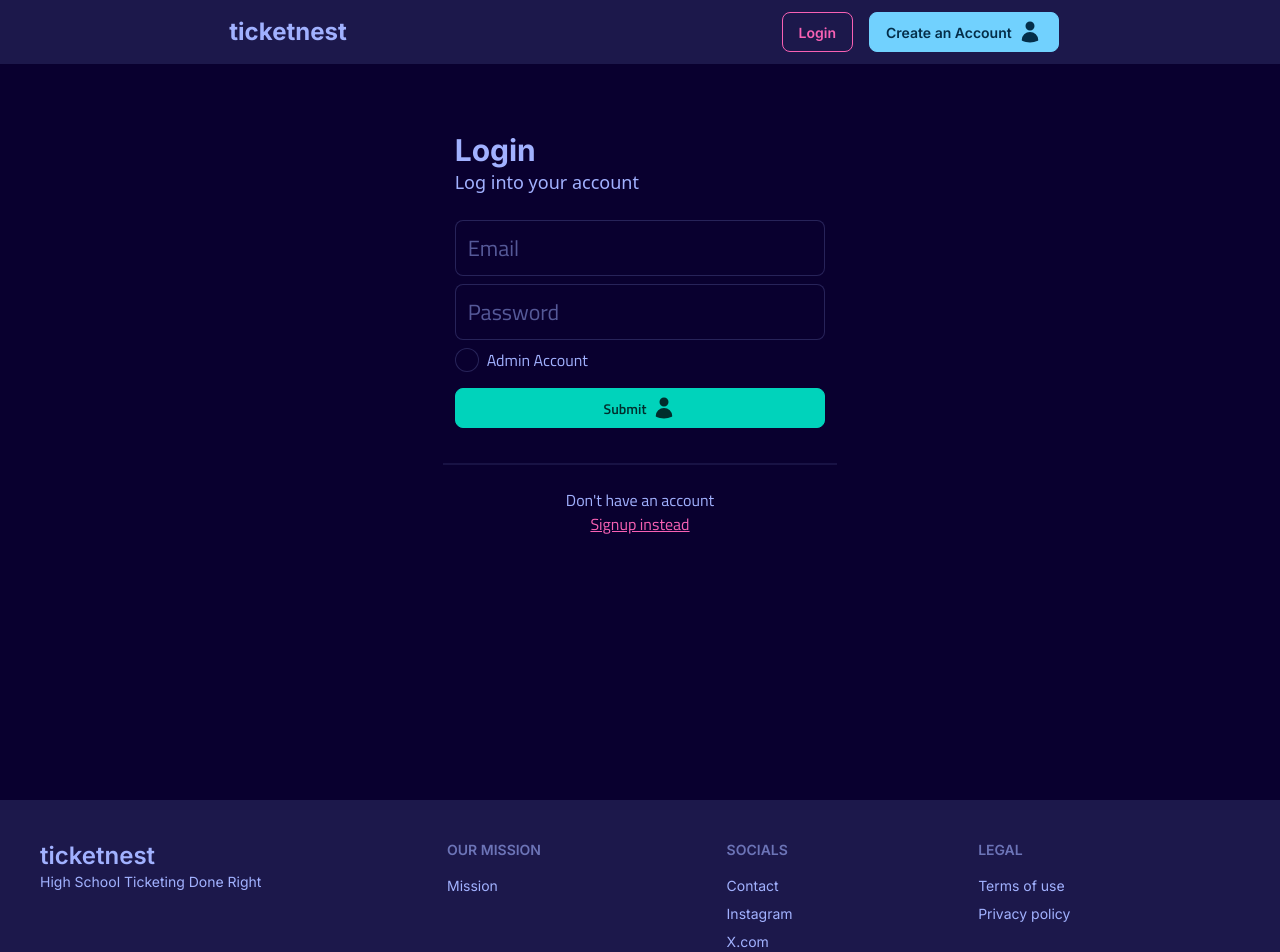
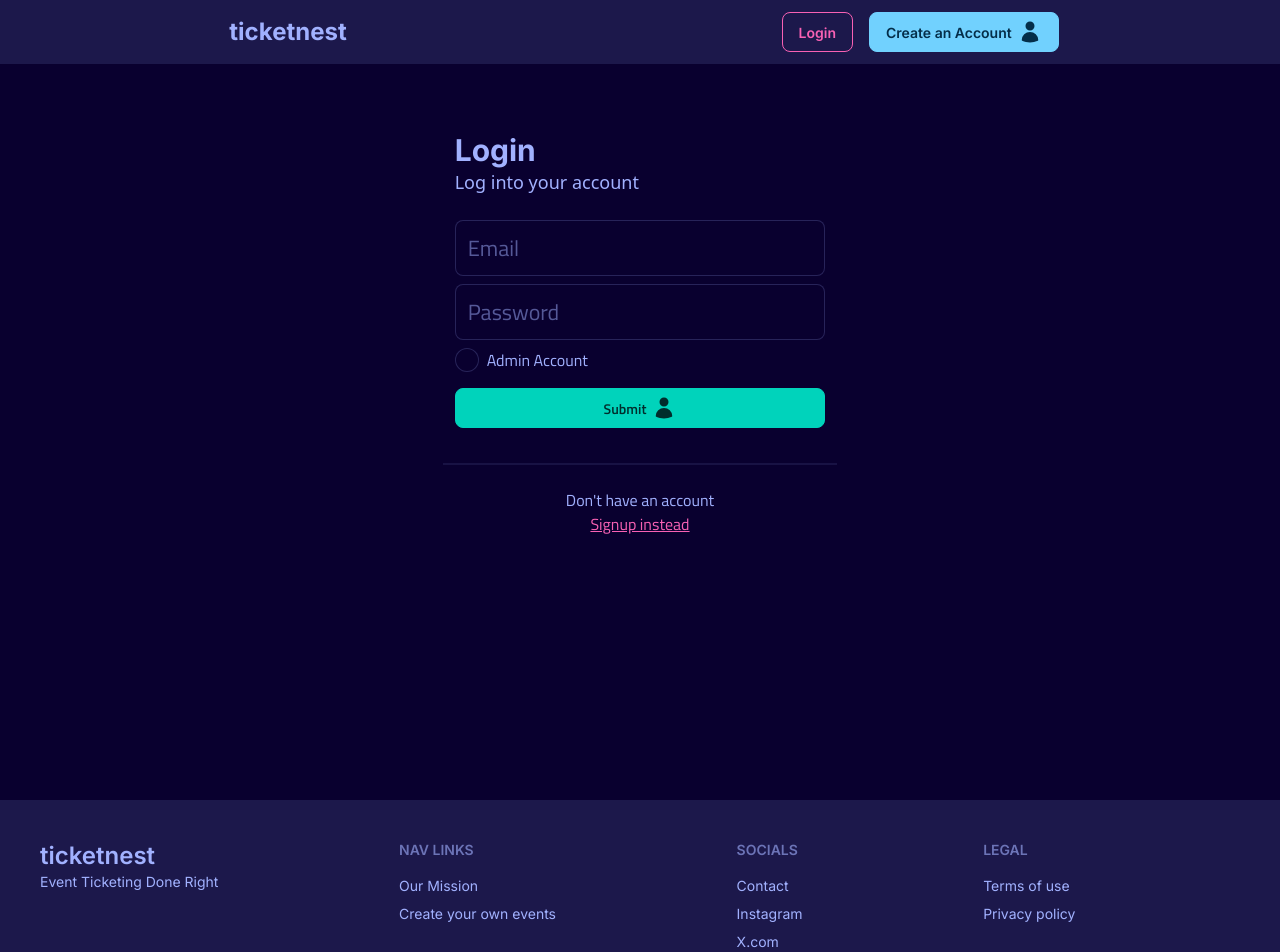
Before and after one commit to ticketnests/gofan-front, a React (Vite) app: page /login in a window 1280 px wide. Shown: the top 952 px of the page. Built offline with nearby package versions, Linux system fonts and the light colour scheme; no server answers.

Commit message:
added robots.txt and updated a couple of things

```diff
--- a/index.html
+++ b/index.html
@@ -7,7 +7,7 @@
     <link rel="icon" type="image/png" sizes="16x16" href="/favicon-16x16.png">
     <link rel="manifest" href="/site.webmanifest">
     <meta name="viewport" content="width=device-width, initial-scale=1.0" />
-    <title>Ticketnest - High School Ticketing Done Right</title>
+    <title>Ticketnest - Event Ticketing Done Right</title>
     <meta name="description" content="Ticketnest: The best ticketing platform for any high school event. Whether it's donations for a charity, or tickets for a football game, Ticketnest has you covered. ">
     <meta name="keywords" content="ticketing, high school, events, donations, football, basketball, ticket sales, high school ticketing, payment, payment processing, ticketnest, ticket nest, nest ticket, event management, event ticketing, event sales, event donations, event fundraising, fundraising, high school payments, payment management, club processor, club payments, club fundraising, club ticketing, club events, club event management, club event ticketing, club event sales, club event donations, club event fundraising, club event payments, club event payment processing, club event ticket sales, club event ticket donations, club event ticket fundraising, club event ticket payments, club event ticket payment processing, club event ticket management, club event ticket management system, club event ticket management software, club event ticket management platform, club event ticket management solution, club event ticket management system, club event ticket management software, club event ticket management platform, club event ticket management solution, club event ticket management system, club event ticket management software, club event ticket management platform, club event ticket management solution, club event ticket management system, club event ticket management software, club event ticket management platform, club event ticket management solution">
   </head>
--- a/src/App.tsx
+++ b/src/App.tsx
@@ -30,6 +30,8 @@ function App() {
   useEffect(() => {
     const x = useSession();
     if (x !== null && x !== undefined) {
+
+      setUser(user);
       setIsLoggedIn(true);
     } else {
       setIsLoggedIn(false);
@@ -76,7 +78,7 @@ function App() {
                 <Route path='/mcps' element={<Mcps />} />
                 <Route path="/privacy" element={<Privacy />} />
                 <Route path="/terms" element={<Terms />} />
-
+                {/* <Route path="/robots.txt" element={<div> User-agent: * <br /> Disallow: / </div>} /> */}
                 <Route path="/landing" element={<LandingPage />} />
 
                {isLoggedIn ? <>
--- a/src/adminregister/page.tsx
+++ b/src/adminregister/page.tsx
@@ -126,7 +126,7 @@ export default function AdminRegister() {
     }
 
 
-
+    setLoading(true)
     callApi("/createschool", "POST", newUser).then((res: ResType) => {
         if (res.code==="err") {
             setNotif({type: "err", message: "Something went wrong"})
@@ -138,6 +138,7 @@ export default function AdminRegister() {
         } else {
             setNotif({type: "err", message: "Something went wrong"})
         }
+        setLoading(false);
     })
 
 
@@ -298,7 +299,7 @@ export default function AdminRegister() {
                         </>}
 
                         {(loading) ? <>
-                            <button type="submit" className="btn btn-primary btn-disabled">
+                            <button disabled type="submit" className="btn btn-primary btn-disabled">
                             <p>Create Account</p>
 
                         </button>
@@ -325,7 +326,7 @@ export default function AdminRegister() {
                 ticketnest
 
                 </Link>
-                <p className="text-xs mt-1">High School Ticketing Done Right</p>
+                <p className="text-xs mt-1">Event Ticketing Done Right</p>
                 <div>
                     <p className="font-1 font-bold text-5xl"></p>
                 </div>
--- a/src/components/Footer.tsx
+++ b/src/components/Footer.tsx
@@ -30,13 +30,14 @@ export default function Footer() {
         <a className="font-semibold text-2xl">ticketnest</a>
 
       <br />
-      High School Ticketing Done Right
+      Event Ticketing Done Right
     </p>
   </aside>
 
   <nav>
-    <h6 className="footer-title">Our Mission</h6>
-    <Link to="/mcps" className="link link-hover">Mission</Link>
+    <h6 className="footer-title">Nav links</h6>
+    <Link to="/mcps" className="link link-hover">Our Mission</Link>
+    <Link to="/landing" className="link link-hover">Create your own events</Link>
 
   </nav>
   <nav>
--- a/src/components/Notif.tsx
+++ b/src/components/Notif.tsx
@@ -26,18 +26,18 @@ export default function Notif(props: props) {
         <>
 
         {(props.type==="err") && (
-             <div className="sticky font-2 alert alert-error sm:alert-horizontal alert-vertical w-5/6 sm:w-4/6 mx-auto mt-2 left-0 z-50 ">
+             <div className="sm:fixed bottom-2 flex flex-col flex-start text-left font-2 bg-error text-error-content p-4 rounded-box sm:max-w-xl w-5/6 mx-auto mt-2 right-2 z-50 ">
 
-             <svg xmlns="http://www.w3.org/2000/svg" viewBox="0 0 24 24" fill="currentColor" className="size-8">
+             {/* <svg xmlns="http://www.w3.org/2000/svg" viewBox="0 0 24 24" fill="currentColor" className="size-6">
   <path fillRule="evenodd" d="M9.401 3.003c1.155-2 4.043-2 5.197 0l7.355 12.748c1.154 2-.29 4.5-2.599 4.5H4.645c-2.309 0-3.752-2.5-2.598-4.5L9.4 3.003ZM12 8.25a.75.75 0 0 1 .75.75v3.75a.75.75 0 0 1-1.5 0V9a.75.75 0 0 1 .75-.75Zm0 8.25a.75.75 0 1 0 0-1.5.75.75 0 0 0 0 1.5Z" clipRule="evenodd" />
-</svg>
-
-             <p className="font-bold">{props.message}</p>
+</svg> */}
+            <p className="font-bold">Uh oh! Something went wrong</p>
+             <p className="">{props.message}</p>
 
             </div>
         )}
         {(props.type==="success") && (
-            <div className="sticky font-2 alert alert-success text-success-content sm:alert-horizontal alert-vertical w-5/6 sm:w-4/6 mx-auto mt-2 left-0 z-50 ">
+            <div className="sm:fixed bottom-2 flex flex-col flex-start text-left font-2 bg-success text-success-content p-4 rounded-box sm:max-w-xl w-5/6 mx-auto mt-2 right-2 z-50 ">
             <svg xmlns="http://www.w3.org/2000/svg" viewBox="0 0 24 24" fill="currentColor" className="size-8">
   <path fillRule="evenodd" d="M19.916 4.626a.75.75 0 0 1 .208 1.04l-9 13.5a.75.75 0 0 1-1.154.114l-6-6a.75.75 0 0 1 1.06-1.06l5.353 5.353 8.493-12.74a.75.75 0 0 1 1.04-.207Z" clipRule="evenodd" />
 </svg>
--- a/src/landing/page.tsx
+++ b/src/landing/page.tsx
@@ -1,6 +1,6 @@
 import Footer from "../components/Footer"
 import Navbar from "../components/Navbar"
-import { CheckCircleIcon } from "@heroicons/react/24/outline";
+import { CheckCircleIcon, TicketIcon, BanknotesIcon } from "@heroicons/react/24/outline";
 import { Link } from "react-router-dom";
 
 export default function LandingPage() {
@@ -193,6 +193,26 @@ export default function LandingPage() {
         </div>
       </div>
 
+      <div className="min-h-[50vh] bg-base-200 grid md:grid-cols-2 font-1  p-10 gap-5 items-center justify-items-center">
+        <div className="">
+
+          <p className="text-5xl font-1 font-bold max-w-md">Handle events without killing your revenue</p>
+
+          <Link to="/adminregister" className="btn btn-primary mt-4 btn-outline">Make events now</Link>
+
+        </div>
+
+        <div className="md:flex hidden flex-row gap-2">
+            {Array(2).fill("").map((_,i) => (
+              <TicketIcon key={i} className="size-48" />
+            ))}
+            <BanknotesIcon className="size-48" />
+
+
+        </div>
+
+      </div>
+
 
         <Footer />
 
```
Also changed, not shown: src/index.css (+43 -0 lines), public/robots.txt (added).
